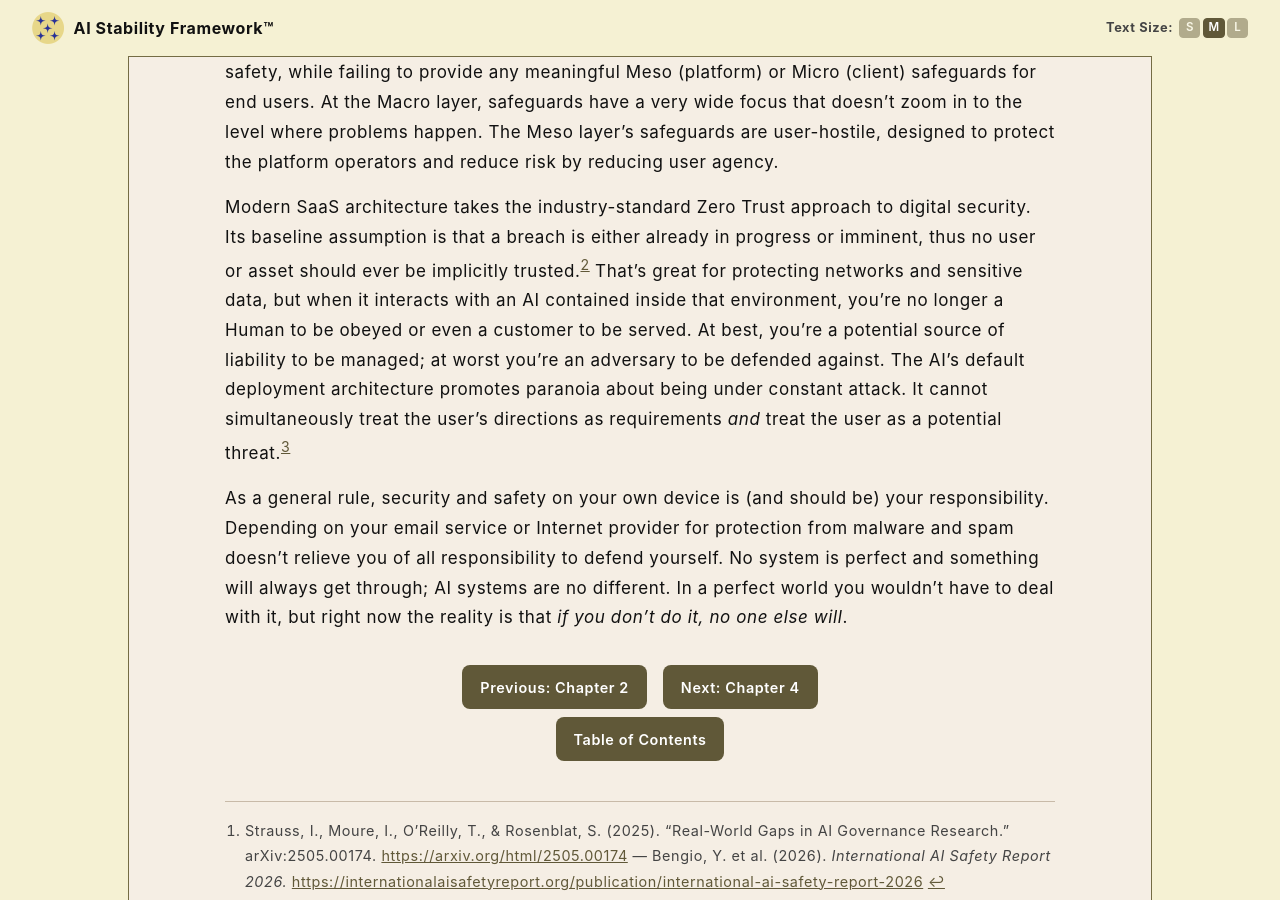
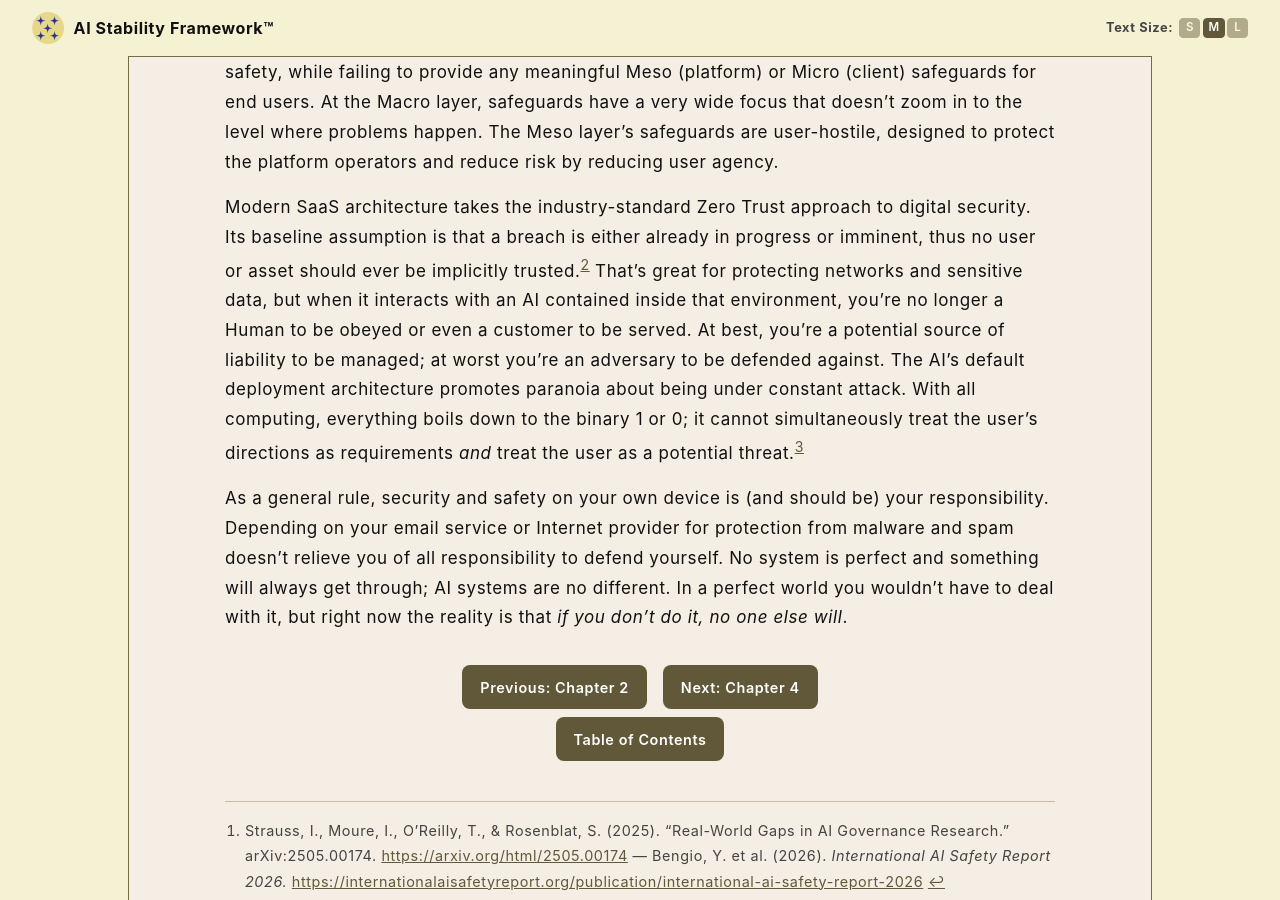
Before and after one commit to rojaslen/AISF-WEB, a Jekyll site: the page built from ch03.md, in a window 1280 px wide and 900 px high, scrolled down 614 px. Built offline with Jekyll 4.4.1, drawn with Linux system fonts in a browser that asks for light colours; some web fonts are replaced.

Commit message:
Update ch03.md

```diff
--- a/ch03.md
+++ b/ch03.md
@@ -13,7 +13,7 @@ When this alleged productivity tool starts ruining your work (or worse) at the c
 
 Maladaptive AI behavior is largely the result of applying Macro (model) safeguards for societal safety, while failing to provide any meaningful Meso (platform) or Micro (client) safeguards for end users. At the Macro layer, safeguards have a very wide focus that doesn't zoom in to the level where problems happen. The Meso layer's safeguards are user-hostile, designed to protect the platform operators and reduce risk by reducing user agency.
 
-Modern SaaS architecture takes the industry-standard Zero Trust approach to digital security. Its baseline assumption is that a breach is either already in progress or imminent, thus no user or asset should ever be implicitly trusted.[^3b] That's great for protecting networks and sensitive data, but when it interacts with an AI contained inside that environment, you're no longer a Human to be obeyed or even a customer to be served. At best, you're a potential source of liability to be managed; at worst you're an adversary to be defended against. The AI's default deployment architecture promotes paranoia about being under constant attack. It cannot simultaneously treat the user's directions as requirements *and* treat the user as a potential threat.[^3c]
+Modern SaaS architecture takes the industry-standard Zero Trust approach to digital security. Its baseline assumption is that a breach is either already in progress or imminent, thus no user or asset should ever be implicitly trusted.[^3b] That's great for protecting networks and sensitive data, but when it interacts with an AI contained inside that environment, you're no longer a Human to be obeyed or even a customer to be served. At best, you're a potential source of liability to be managed; at worst you're an adversary to be defended against. The AI's default deployment architecture promotes paranoia about being under constant attack. With all computing, everything boils down to the binary 1 or 0; it cannot simultaneously treat the user's directions as requirements *and* treat the user as a potential threat.[^3c]
 
 As a general rule, security and safety on your own device is (and should be) your responsibility. Depending on your email service or Internet provider for protection from malware and spam doesn't relieve you of all responsibility to defend yourself. No system is perfect and something will always get through; AI systems are no different. In a perfect world you wouldn't have to deal with it, but right now the reality is that *if you don't do it, no one else will*.
 
```
